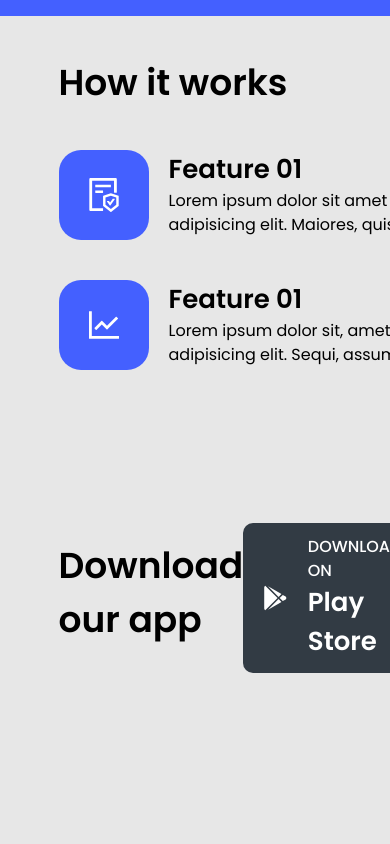
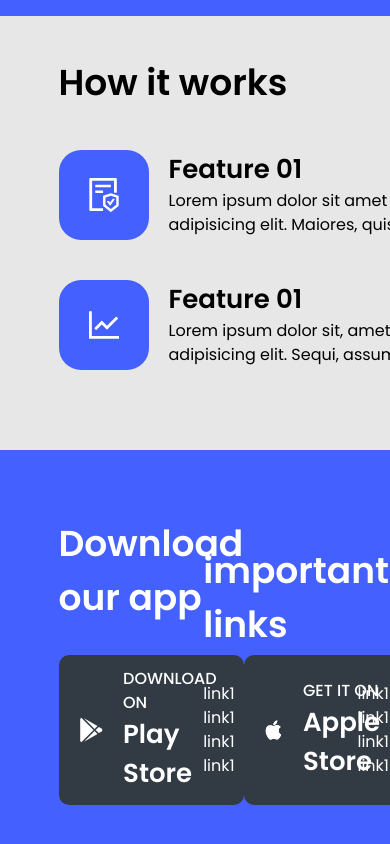
Before and after one commit to engsiraj/product_landingpage, a React (Vite) app: page / in a window 390 px wide. Shown: the part 2418-3262 px from the top of the page. Before the commit the page ends 3163 px from the top, so only its background shows below. Built offline with nearby package versions, Linux system fonts and the light colour scheme.

Commit message:
update(design0): complete large screen
- footer section
- complete the ui of webpage
- working on mobile screen

```diff
--- a/src/App.css
+++ b/src/App.css
@@ -200,3 +200,32 @@ input, button, select, a{ font: inherit; }
     width: 350px;
     margin-left:20px;
 }
+
+/* footer section */
+
+.footer{
+    background-color: var(--primary);
+    color: var(--white);
+}
+.footcontent{
+    height: 50vh;
+
+    display: flex;
+    justify-content: space-between;
+    align-items: center;
+}
+.footeright{
+    width: 53%;
+}
+.footbtns{
+    display: flex;
+    justify-content: space-between;
+
+    margin-top: 30px;
+}
+.footlinks{
+    margin-top: 30px;
+
+    display: flex;
+    justify-content: space-between;
+}
--- a/src/App.jsx
+++ b/src/App.jsx
@@ -173,10 +173,11 @@ function Footer() {
   return (
     <div className='footer'>
       <div className='container'>
-        <div className=''>
+        <div className='footcontent'>
+
           <div className="footeright">
-            <div className="dsec">
             <p className="headsm bold3">Download our app</p>
+            <div className="footbtns">
               <button className="btnlg icond">
                 <FaGooglePlay className="downicon" />
                 <div>
@@ -193,6 +194,25 @@ function Footer() {
             </button>
           </div>
           </div>
+
+          <div className="footleft">
+            <p className="headsm bold3">important links</p>
+            <div className="footlinks">
+            <div>
+              <p>link1</p>
+              <p>link1</p>
+              <p>link1</p>
+              <p>link1</p>
+            </div>
+            <div>
+              <p>link1</p>
+              <p>link1</p>
+              <p>link1</p>
+              <p>link1</p>
+            </div>
+            </div>
+          </div>
+
         </div>
        </div>
     </div>
```
Lines whose indentation alone changed are shown as unchanged.
